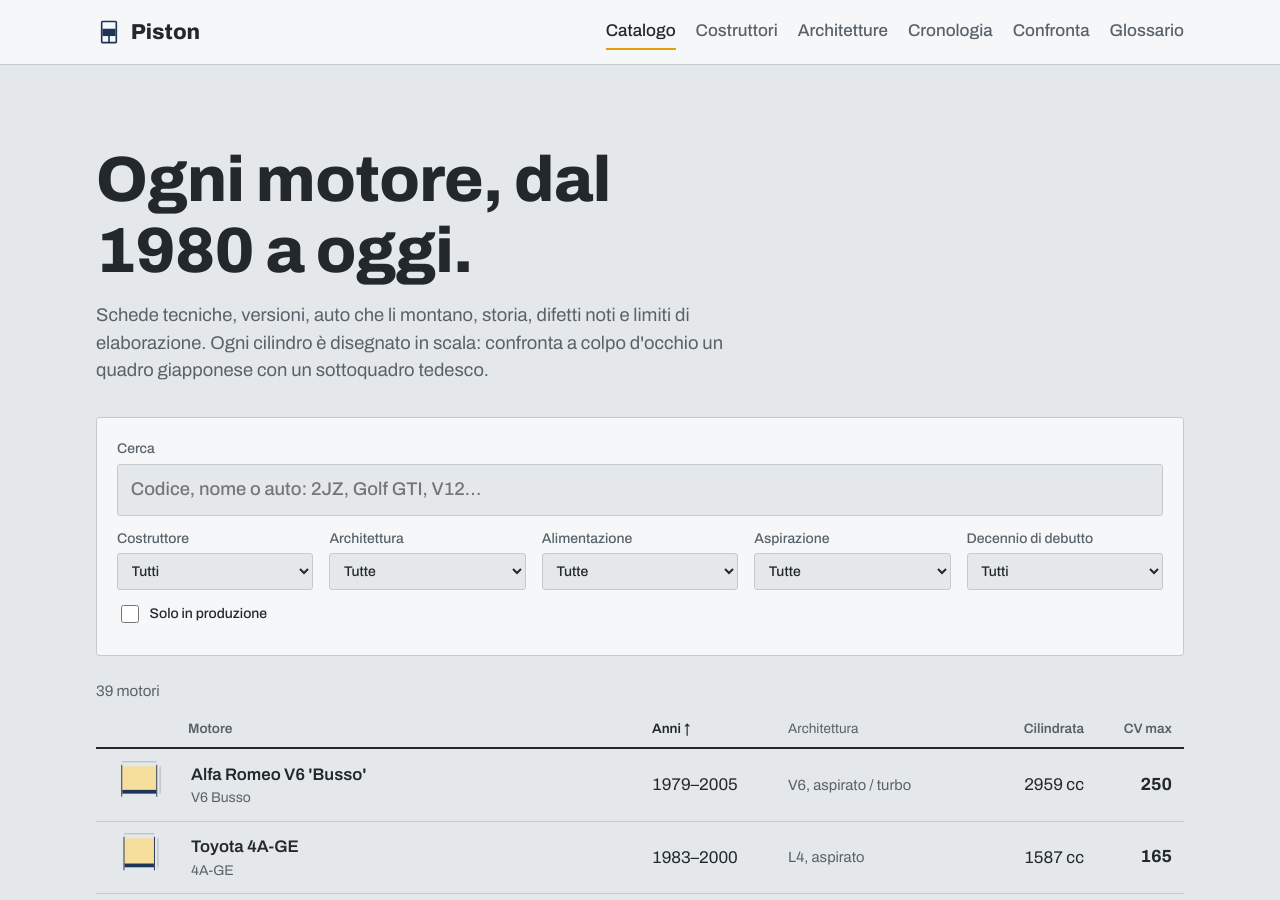
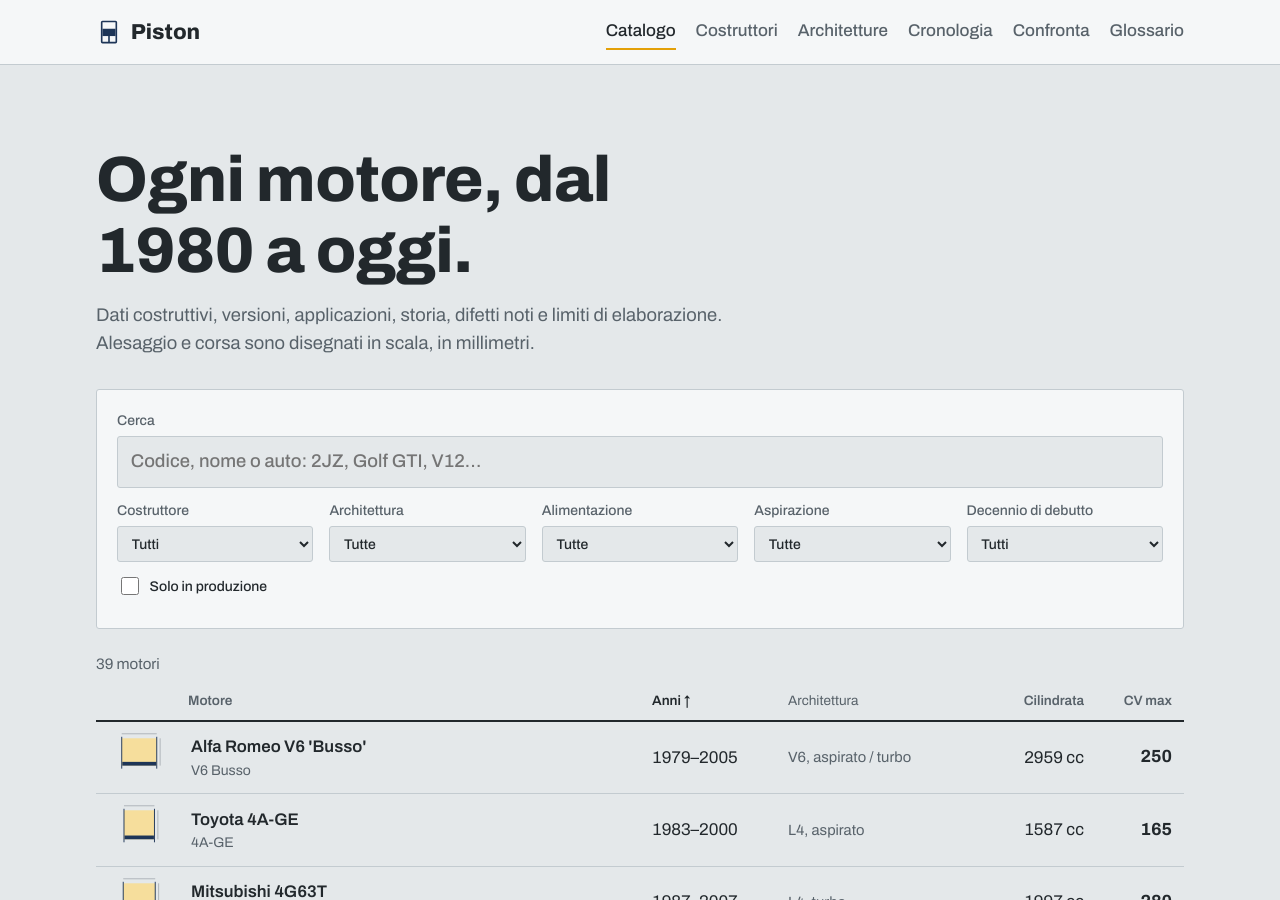
Before and after one commit to anomaly73bit/piston, a Jekyll site: the page built from index.html, in a window 1280 px wide and 900 px high. Built offline with Jekyll 4.4.1, drawn with Linux system fonts in a browser that asks for light colours.

Commit message:
Testo di apertura più tecnico
Co-Authored-By: Claude Opus 5.5 <noreply@anthropic.com>
Claude-Session: https://claude.ai/code/session_01B7LFy6ujgjb9624CiCtevN

```diff
--- a/index.html
+++ b/index.html
@@ -9,7 +9,7 @@ script: catalogo.js
 <section class="apertura">
   <div class="riga">
     <h1>Ogni motore, dal 1980 a oggi.</h1>
-    <p class="sottotitolo">Schede tecniche, versioni, auto che li montano, storia, difetti noti e limiti di elaborazione. Ogni cilindro è disegnato in scala: confronta a colpo d'occhio un quadro giapponese con un sottoquadro tedesco.</p>
+    <p class="sottotitolo">Dati costruttivi, versioni, applicazioni, storia, difetti noti e limiti di elaborazione. Alesaggio e corsa sono disegnati in scala, in millimetri.</p>
   </div>
 </section>
 
```
